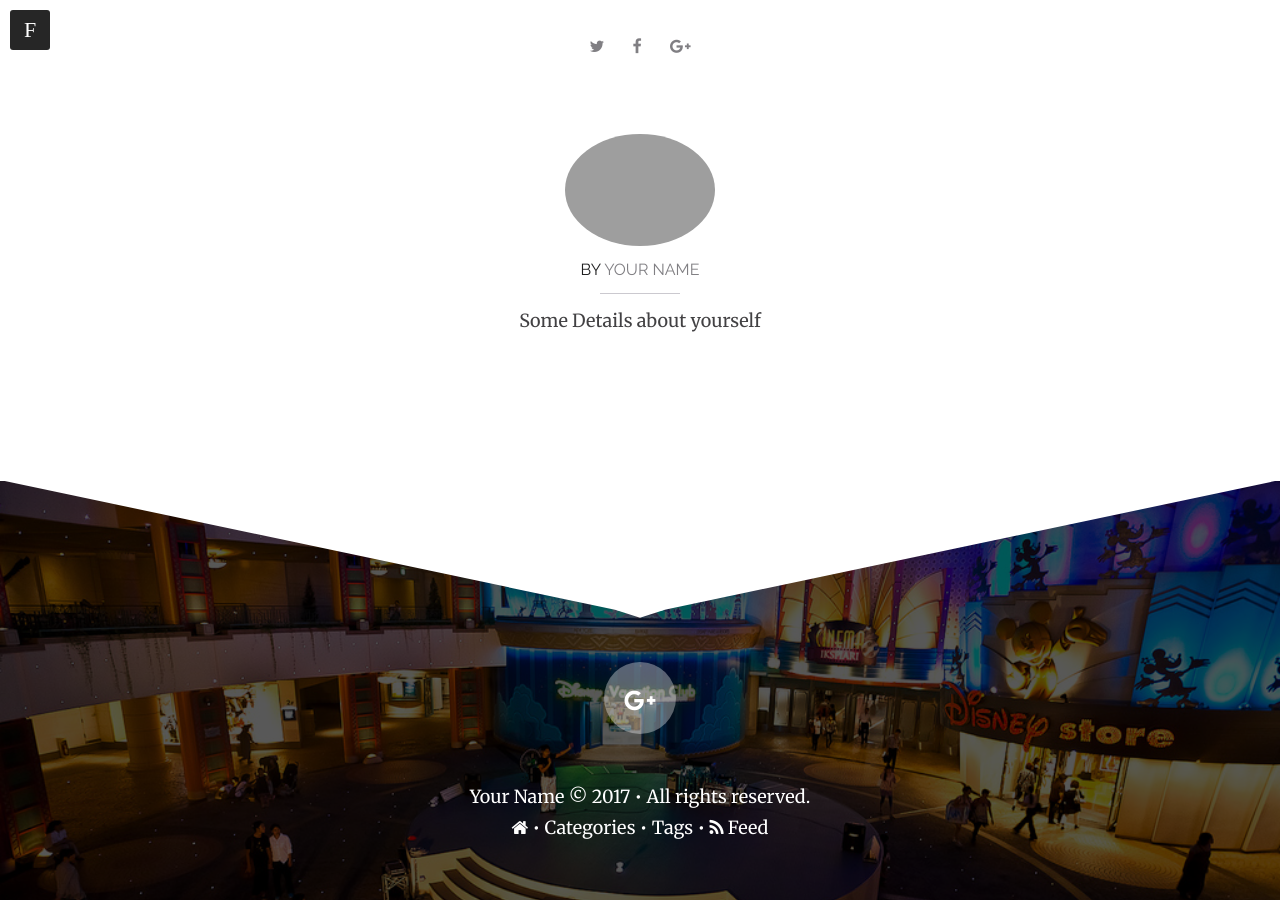
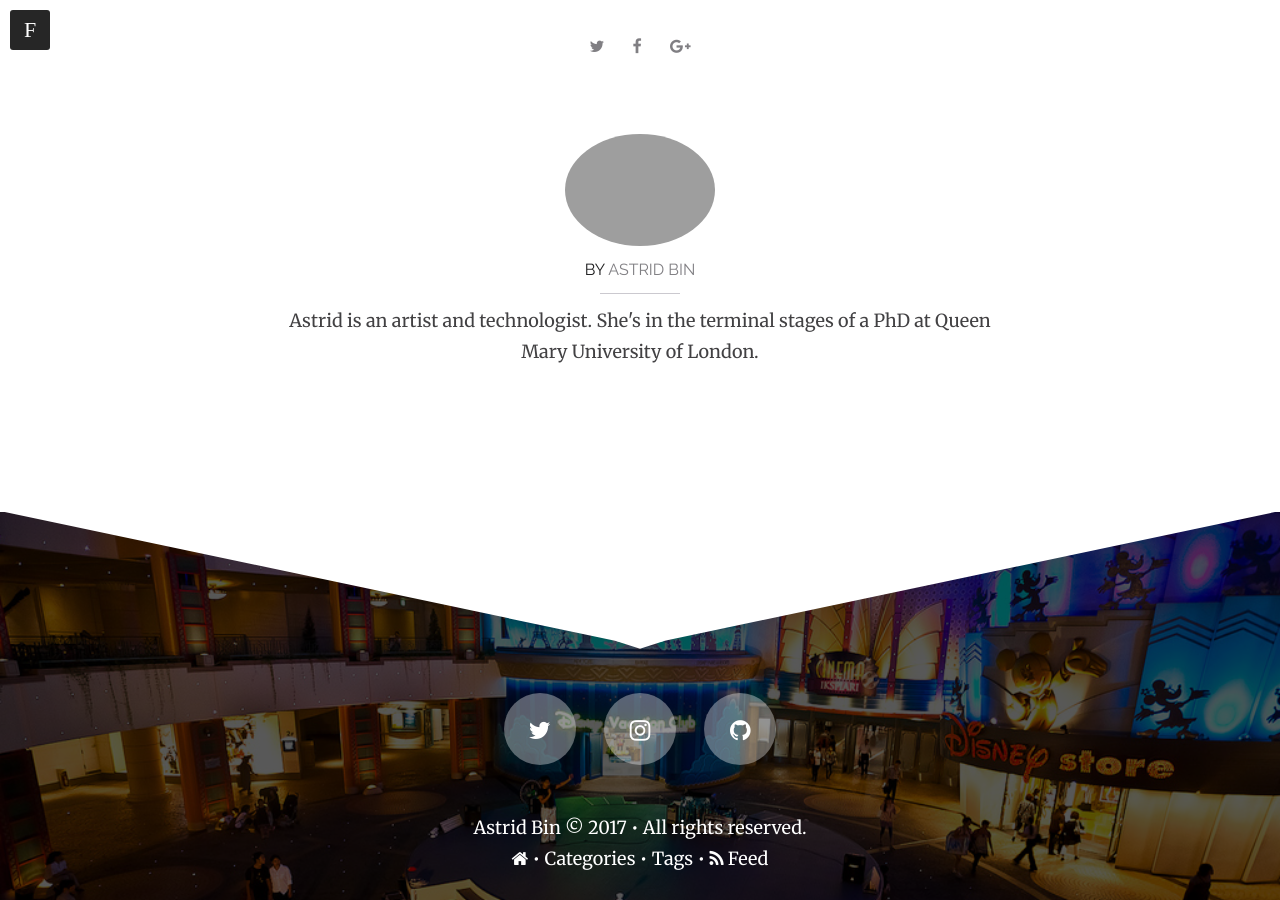
Before and after one commit to disastrid/metrix, a Jekyll site: the page built from docs/_posts/2014-01-05-sample-link-post.md, in a window 1280 px wide and 900 px high, scrolled down 1108 px. Built offline with Jekyll 4.4.1, drawn with Linux system fonts in a browser that asks for light colours; comment, search, counter and statistics services are not loaded.

Commit message:
Changed some details

```diff
--- a/docs/_config.yml
+++ b/docs/_config.yml
@@ -42,20 +42,20 @@ jekyll-archives:
 
 # Owner/author information
 author:
-  name:           Your Name
+  name:           Astrid Bin
   picture:        your-photo.jpg
-  email:          your@email.com
+  email:          astrid@astridbin.com
   # Use the coder's toolbox at http://coderstoolbox.net/string/#!encoding=xml&action=encode&charset=us_ascii to encode your description into XML string
-  description:    Some Details about yourself
+  description:    Astrid is an artist and technologist. She's in the terminal stages of a PhD at Queen Mary University of London.
   # Social networking links used in footer. Update and remove as you like.
-  twitter:
+  twitter: disastrid
   facebook:
-  github:
+  github: disastrid
   linkedin:
-  instagram:
+  instagram: disastrid
   tumblr:
   # For Google Authorship https://plus.google.com/authorship
-  google_plus:    "http://plus.google.com/123123123123132123"
+  #google_plus:    "http://plus.google.com/123123123123132123"
 
 # Analytics and webmaster tools stuff goes here
 google_analytics:
```
